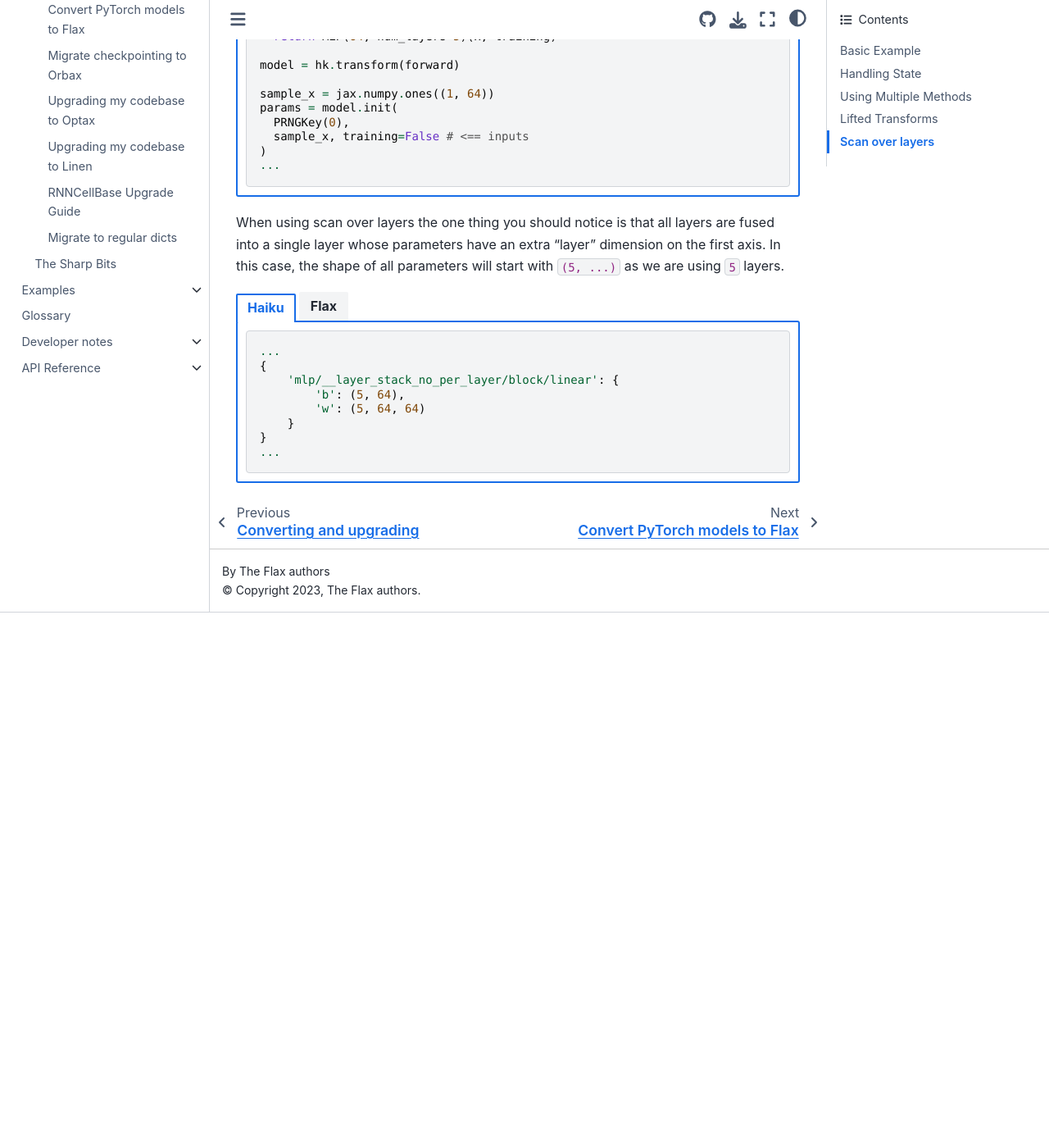
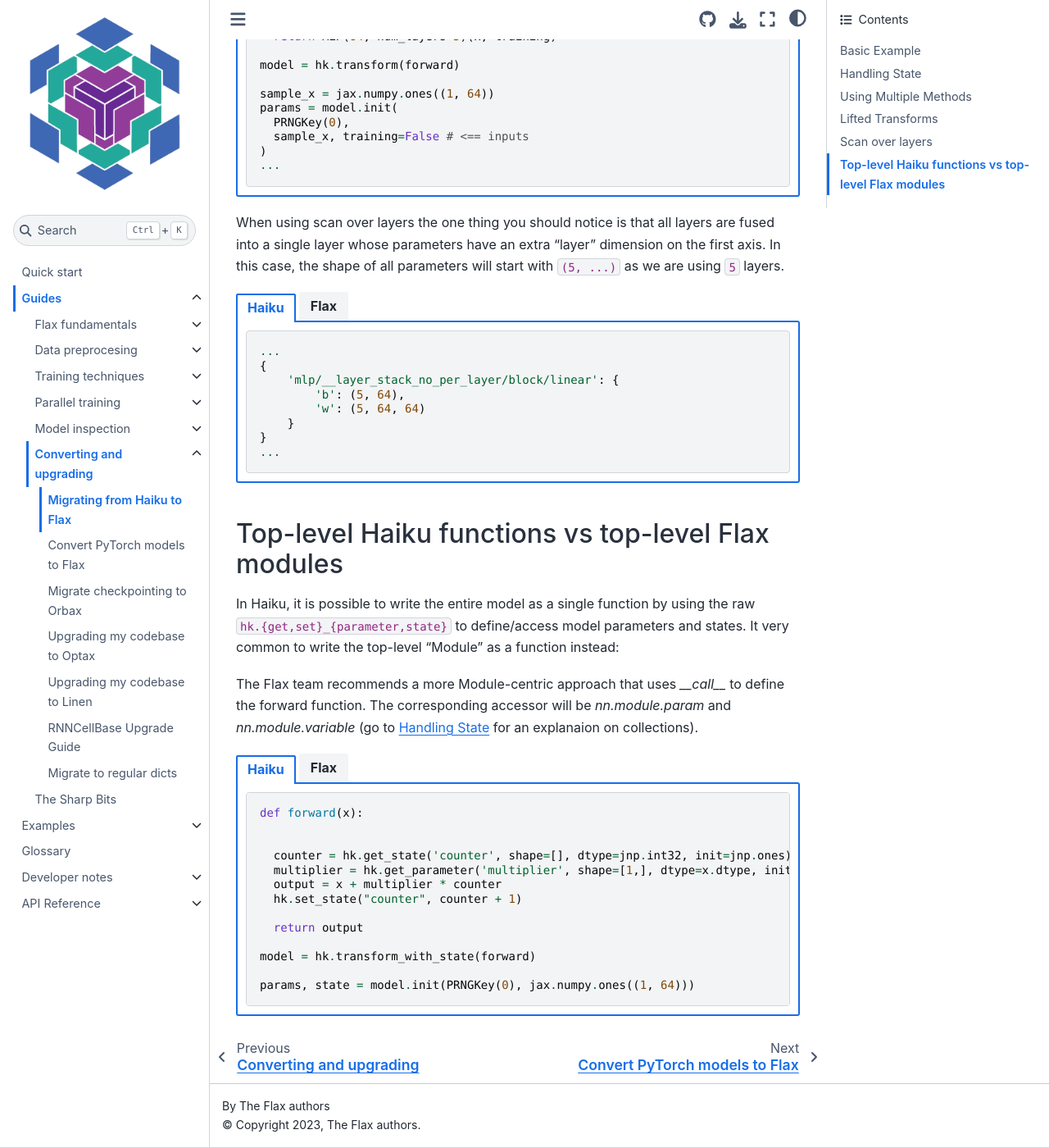
Before and after one commit to google/flax, a Sphinx documentation site: the page built from docs/guides/haiku_migration_guide.rst, in a window 1280 px wide and 1400 px high, scrolled down 10364 px. Shown: the whole window at 82% size. Built offline with Sphinx 7.4.7 and the Sphinx Book theme 1.1.4, drawn with Linux system fonts in a browser that asks for light colours; pages that are not in the unit, such as notebooks, are missing from menus; before the commit the page ends 11111 px from its top, so only the background shows below that.

Commit message:
add method migration to Haiku guide

```diff
--- a/docs/guides/haiku_migration_guide.rst
+++ b/docs/guides/haiku_migration_guide.rst
@@ -1,6 +1,6 @@
 
 Migrating from Haiku to Flax
-==========
+============================
 
 This guide will walk through the process of migrating Haiku models to Flax,
 and highlight the differences between the two libraries.
@@ -866,3 +866,45 @@
               },
           },
       })
+
+Top-level Haiku functions vs top-level Flax modules
+-----------------------------------
+
+In Haiku, it is possible to write the entire model as a single function by using the raw ``hk.{get,set}_{parameter,state}`` to define/access model parameters and states. It very common to write the top-level "Module" as a function instead:
+
+The Flax team recommends a more Module-centric approach that uses `__call__` to define the forward function. The corresponding accessor will be `nn.module.param` and `nn.module.variable` (go to `Handling State <#handling-state>`__ for an explanaion on collections).
+
+.. codediff::
+  :title_left: Haiku
+  :title_right: Flax
+  :sync:
+
+  def forward(x):
+
+
+    counter = hk.get_state('counter', shape=[], dtype=jnp.int32, init=jnp.ones)
+    multiplier = hk.get_parameter('multiplier', shape=[1,], dtype=x.dtype, init=jnp.ones)
+    output = x + multiplier * counter
+    hk.set_state("counter", counter + 1)
+
+    return output
+
+  model = hk.transform_with_state(forward)
+
+  params, state = model.init(PRNGKey(0), jax.numpy.ones((1, 64)))
+
+  ---
+
+  class FooModule(nn.Module):
+    @nn.compact
+    def __call__(self, x):
+      counter = self.variable('counter', 'count', lambda: jnp.ones((), jnp.int32))
+      multiplier = self.param('multiplier', nn.initializers.ones_init(), [1,], x.dtype)
+      output = x + multiplier * counter.value
+      if not self.is_initializing():  # otherwise model.init() also increases it
+        counter.value += 1
+      return output
+
+  model = FooModule()
+  variables = model.init(PRNGKey(0), jax.numpy.ones((1, 64)))
+  params, counter = variables['params'], variables['counter']
```
